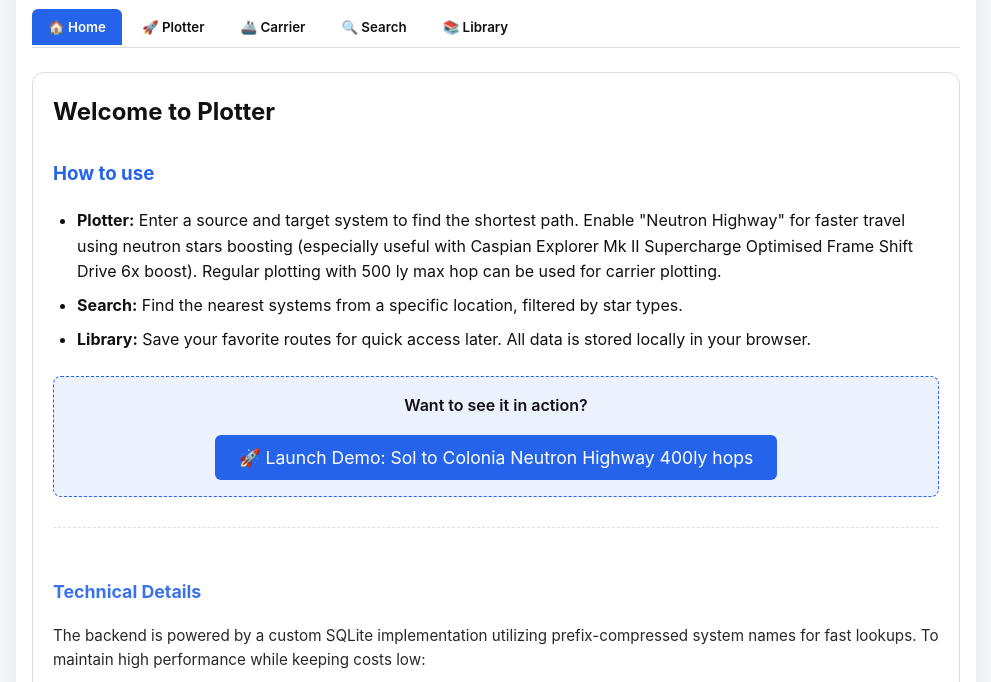
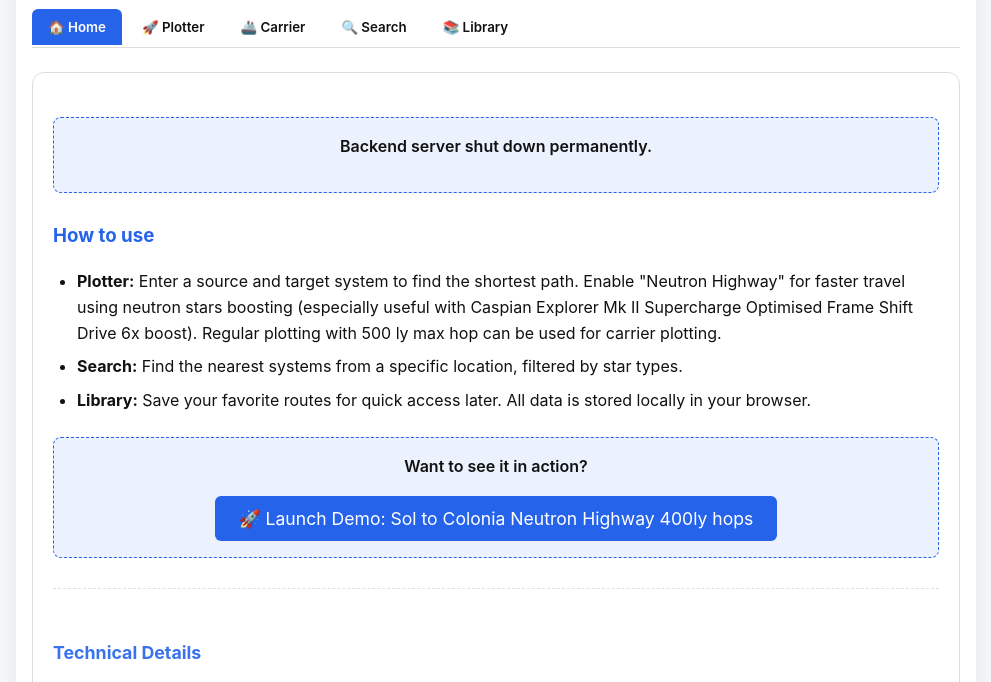
Before and after one commit to cmdr-threethree/plotter, a plain HTML site: page webapp/static/index.html in a window 1280 px wide. Shown: the part 82-764 px from the top of the page, without its empty margins (144-1135 px from the left). Drawn offline with nearby package versions, Linux system fonts and the light colour scheme.

Commit message:
other: notify about shutting down backend

```diff
--- a/webapp/static/app.js
+++ b/webapp/static/app.js
@@ -1302,7 +1302,7 @@ async function fetchWithTimeout(resource, options = {}) {
 function updateWarmupUI(seconds) {
   const bar = $('backend-status');
   bar.className = 'status-bar warming';
-  bar.querySelector('.status-text').textContent = `Backend is warming up... Ready in approx. ${seconds}s`;
+  bar.querySelector('.status-text').textContent = `Backend server shut down permanently. ${seconds}s`;
 
   const progress = bar.querySelector('.progress-bar');
   const pct = Math.max(0, Math.min(100, ((60 - seconds) / 60) * 100));
--- a/webapp/static/index.html
+++ b/webapp/static/index.html
@@ -38,7 +38,9 @@
       <!-- Home Tab -->
       <section id="home-tab" class="tab-content active">
         <div class="card">
-          <h2>Welcome to Plotter</h2>
+          <div style="text-align: center; margin-top: 1.5em; padding: 1em; background: rgba(59, 130, 246, 0.1); border-radius: 8px; border: 1px dashed var(--btn-primary);">
+            <p style="margin-top: 0; font-weight: 600;">Backend server shut down permanently.</p>
+          </div>
 
           <h3>How to use</h3>
           <ul>
```
